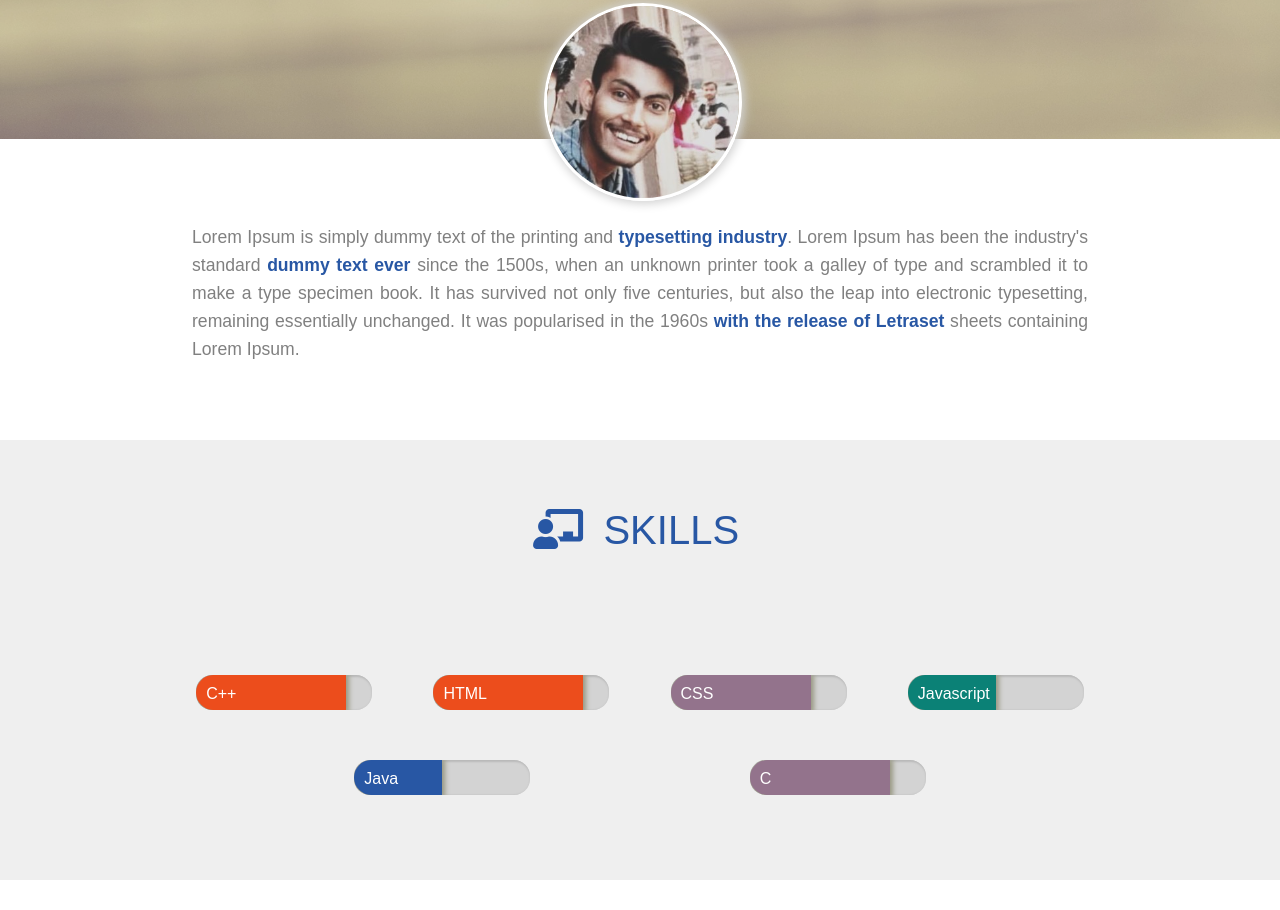
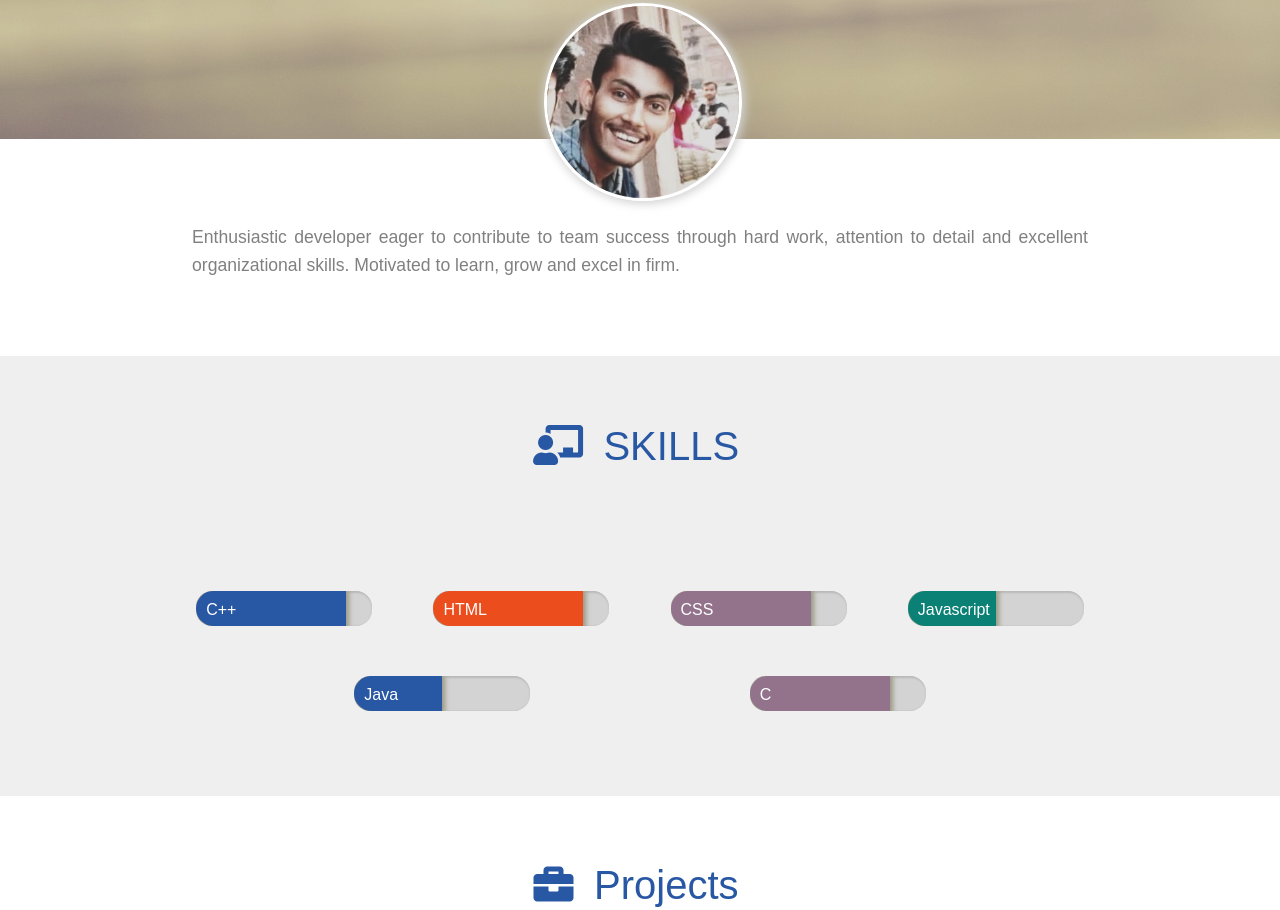
Before and after one commit to Jhaujjwal4196/jhaujjwal.github.io, a plain HTML site: page index.html in a window 1280 px wide. Shown: the part 400-1310 px from the top of the page. Drawn offline with Linux system fonts and the light colour scheme.

Commit message:
updated intro

```diff
--- a/index.html
+++ b/index.html
@@ -125,7 +125,9 @@
             <div id="about-para">
 
                 <p>
-                    Lorem Ipsum is simply dummy text of the printing and <span class="text-highlight">typesetting industry</span>. Lorem Ipsum has been the industry's standard <span class="text-highlight">dummy text ever</span> since the 1500s, when an unknown printer took a galley of type and scrambled it to make a type specimen book. It has survived not only five centuries, but also the leap into electronic typesetting, remaining essentially unchanged. It was popularised in the 1960s <span class="text-highlight">with the release of Letraset</span> sheets containing Lorem Ipsum.
+                    Enthusiastic developer eager to contribute to team success through hard work, attention to detail
+               and excellent organizational skills. Motivated to learn, grow and excel in firm.
+
                 </p>
 
             </div>
@@ -145,7 +147,7 @@
             <div class="skills-display">
 
                 <div class="skill-progress">
-                    <div class="eighty-five-percent mb-orange">
+                    <div class="eighty-five-percent mb-blue">
                         <div class="skill-name">
                             <span> C++ </span>
                         </div>
```
